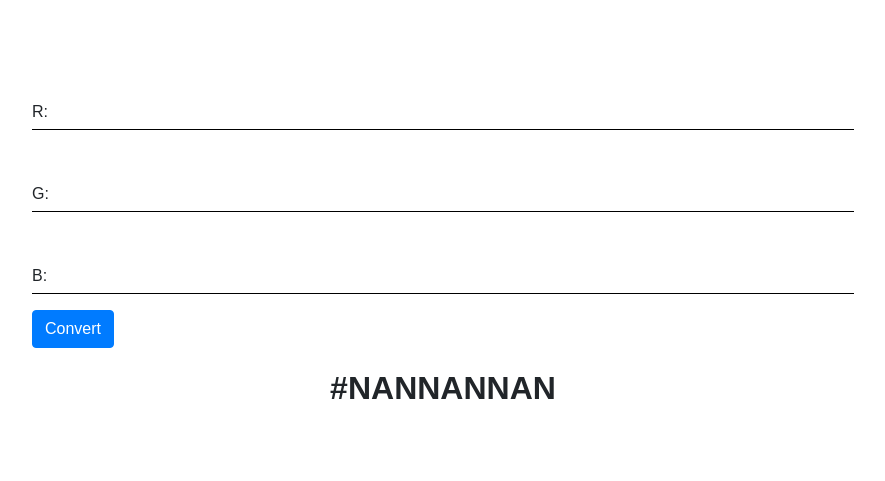
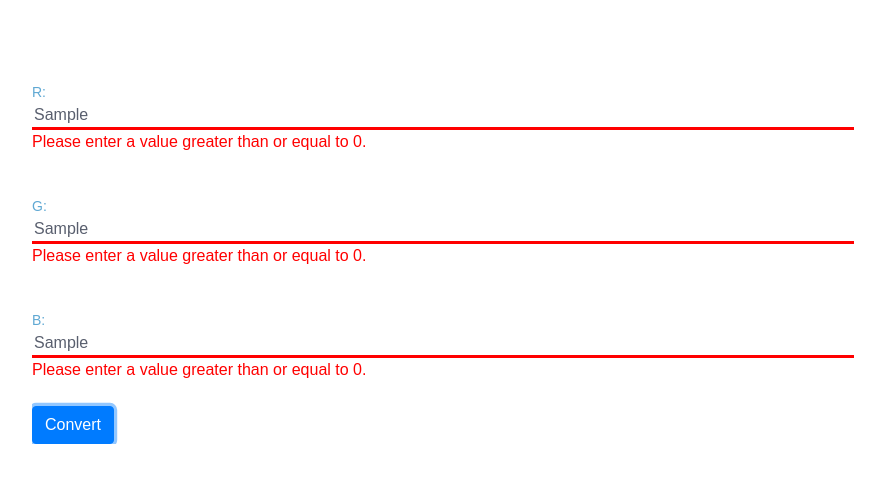
Before and after one commit to ningyunhan/rgb2hex, a plain HTML site: page index.html in a window 1280 px wide. Both pictures are taken after typing "Sample", "Sample", "Sample" into the empty fields and a click on the button "Convert". Shown: the whole page, without its empty margins (197-1082 px from the left). Drawn offline with nearby package versions, Linux system fonts and the light colour scheme.

Commit message:
add validator to custom input

```diff
--- a/index.css
+++ b/index.css
@@ -11,10 +11,13 @@ body {
     overflow: hidden;
 }
 
+#rgb-2-hex-form .error-container {
+    margin-top: 2em;
+}
+
 #rgb-2-hex-form .input-container{
     height: 50px;
     position: relative;
-    margin-top: 2em;
 }
 
 #rgb-2-hex-form input {
@@ -26,7 +29,7 @@ body {
     outline: none;
 }
 
-#rgb-2-hex-form label {
+#rgb-2-hex-form label:not(.error) {
     position: absolute;
     bottom: 0;
     left: 0;
@@ -37,7 +40,7 @@ body {
     border-bottom: 1px solid #000;
 }
 
-#rgb-2-hex-form label::after {
+#rgb-2-hex-form label:not(.error)::after {
     content: "";
     position: absolute;
     height: 100%;
@@ -69,9 +72,13 @@ body {
     transform: translateX(0%);
 }
 
+
+#rgb-2-hex-form input.error + .label-name::after,
+#rgb-2-hex-form input.error + .label-name {
+    border-bottom-color: red !important;
+}
+
 /* add animation to input end */
-
-
 
 .align-group-flex-center {
     display: flex;
--- a/index.html
+++ b/index.html
@@ -5,7 +5,7 @@
         <script src="https://cdnjs.cloudflare.com/ajax/libs/popper.js/1.14.7/umd/popper.min.js" integrity="sha384-UO2eT0CpHqdSJQ6hJty5KVphtPhzWj9WO1clHTMGa3JDZwrnQq4sF86dIHNDz0W1" crossorigin="anonymous"></script>
         <script src="https://stackpath.bootstrapcdn.com/bootstrap/4.3.1/js/bootstrap.min.js" integrity="sha384-JjSmVgyd0p3pXB1rRibZUAYoIIy6OrQ6VrjIEaFf/nJGzIxFDsf4x0xIM+B07jRM" crossorigin="anonymous"></script>
         <!--<script src="https://cdnjs.cloudflare.com/ajax/libs/jquery-validate/1.19.1/additional-methods.min.js"></script>-->
-        <!--<script src="https://cdnjs.cloudflare.com/ajax/libs/jquery-validate/1.19.1/jquery.validate.js"></script>-->
+        <script src="https://cdn.jsdelivr.net/npm/jquery-validation@1.19.1/dist/jquery.validate.min.js"></script>
         <link rel="stylesheet" href="index.css">
     </head>
 
@@ -14,6 +14,7 @@
         <div class="row">
             <div class="col-8 offset-2">
                 <form id="rgb-2-hex-form">
+                    <div class="error-container">
                         <div class="input-container">
                             <input type="text" name="r" autocomplete="off" required>
                             <label for="r" class="label-name">
@@ -22,6 +23,9 @@
                             </span>
                             </label>
                         </div>
+                    </div>
+
+                    <div class="error-container">
                         <div class="input-container">
                             <input type="text" name="g" autocomplete="off" required>
                             <label class="label-name">
@@ -30,7 +34,10 @@
                             </span>
                             </label>
                         </div>
+                    </div>
 
+
+                    <div class="error-container">
                         <div class="input-container">
                             <input type="text" name="b"  autocomplete="off" required>
                             <label class="label-name">
@@ -39,6 +46,8 @@
                             </span>
                             </label>
                         </div>
+                    </div>
+
 
                     <button type="button" class="btn btn-primary mt-3" data-type="convert">Convert</button>
                 </form>
--- a/index.js
+++ b/index.js
@@ -12,7 +12,7 @@ var RgbToHex = null;
             $.map(this.form.find("input"), function(input) {
                 $(input).val("");
             });
-            // this.formValidator.resetForm();
+            this.formValidator.resetForm();
         },
 
         copyToClipboard: function(value) {
@@ -27,7 +27,7 @@ var RgbToHex = null;
             var self = this;
             this.convertBtn.off("click");
             this.convertBtn.on("click", function(){
-                if(true) {
+                if(self.form.valid()) {
                     var result = "#";
                     $.map(self.form.find("input"), function(input){
                         var target = $(input);
@@ -48,30 +48,33 @@ var RgbToHex = null;
             })
         },
 
-        // initForm: function() {
-        //     this.formValidator = this.form.validate({
-        //         rules: {
-        //             r: {
-        //                 min: 0,
-        //                 max: 255,
-        //                 step: 1
-        //             },
-        //             g: {
-        //                 min: 0,
-        //                 max: 255,
-        //                 step: 1
-        //             },
-        //             b: {
-        //                 min: 0,
-        //                 max: 255,
-        //                 step: 1
-        //             }
-        //         }
-        //     })
-        // },
+        initForm: function() {
+            this.formValidator = this.form.validate({
+                rules: {
+                    r: {
+                        min: 0,
+                        max: 255,
+                        step: 1
+                    },
+                    g: {
+                        min: 0,
+                        max: 255,
+                        step: 1
+                    },
+                    b: {
+                        min: 0,
+                        max: 255,
+                        step: 1
+                    }
+                },
+                errorPlacement: function(error, element) {
+                    error.appendTo( element.closest("div.error-container") );
+                }
+            })
+        },
 
         init: function(){
-            // this.initForm();
+            this.initForm();
 
             this.onClickConvertBtn();
         }
```
Lines whose indentation alone changed are shown as unchanged.
